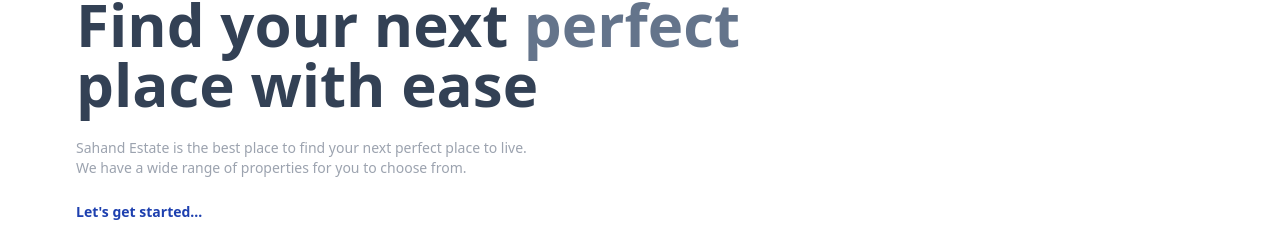
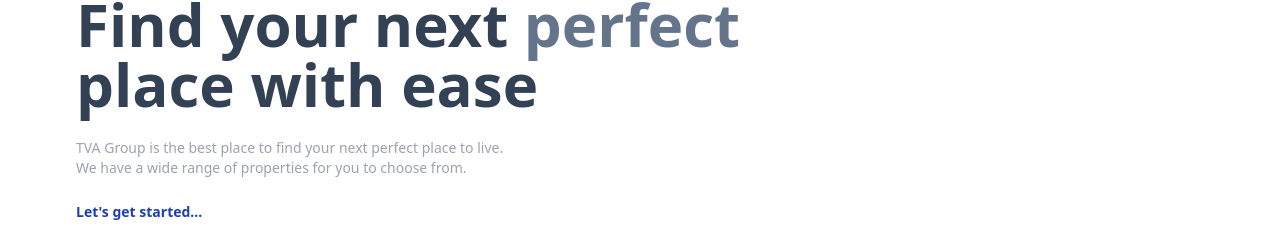
Before and after one commit to tsering651/Real-Estate-Marketplace-MERN, a React (Vite) app in the folder customer/: page / in a window 1280 px wide. Shown: the part 118-346 px from the top of the page. Built offline with nearby package versions, Linux system fonts and the light colour scheme; no server answers.

Commit message:
changes in home page

```diff
--- a/customer/src/pages/Home.jsx
+++ b/customer/src/pages/Home.jsx
@@ -56,7 +56,7 @@
           place with ease
         </h1>
         <div className='text-gray-400 text-xs sm:text-sm'>
-          Sahand Estate is the best place to find your next perfect place to
+          TVA Group is the best place to find your next perfect place to
           live.
           <br />
           We have a wide range of properties for you to choose from.
```
